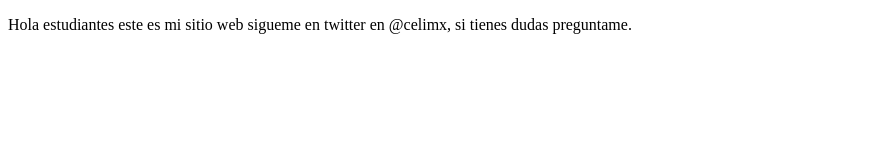
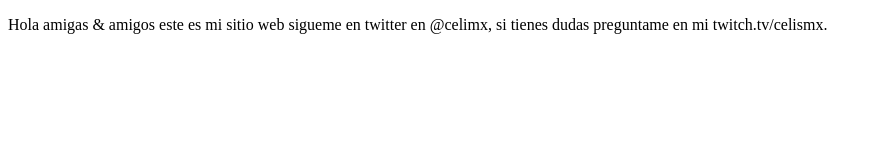
Before and after one commit to mikelm2020/proyectoDemoCursoPrework, a plain HTML site: page index.html in a window 1280 px wide. Shown: the whole page, without its empty margins (0-876 px from the left). Drawn offline with Linux system fonts and the light colour scheme.

Commit message:
cambios agregamos sitio de twitch

```diff
--- a/index.html
+++ b/index.html
@@ -7,8 +7,8 @@
     <title>Hola mundo</title>
 </head>
 <body>
-    <p>Hola estudiantes este es mi sitio web
-        sigueme en twitter en @celimx, si tienes dudas preguntame.
+    <p>Hola amigas & amigos este es mi sitio web
+        sigueme en twitter en @celimx, si tienes dudas preguntame en mi twitch.tv/celismx.
     </p>
 </body>
 </html>
```
